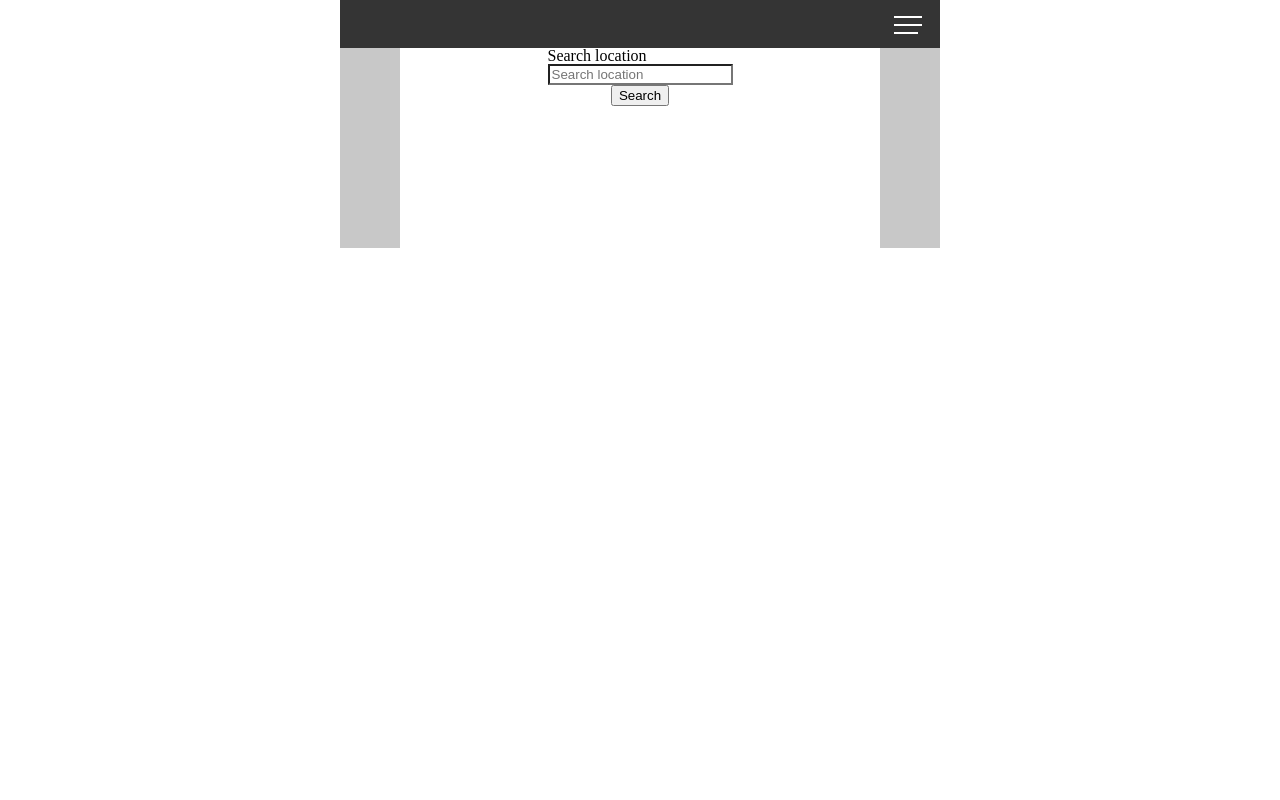
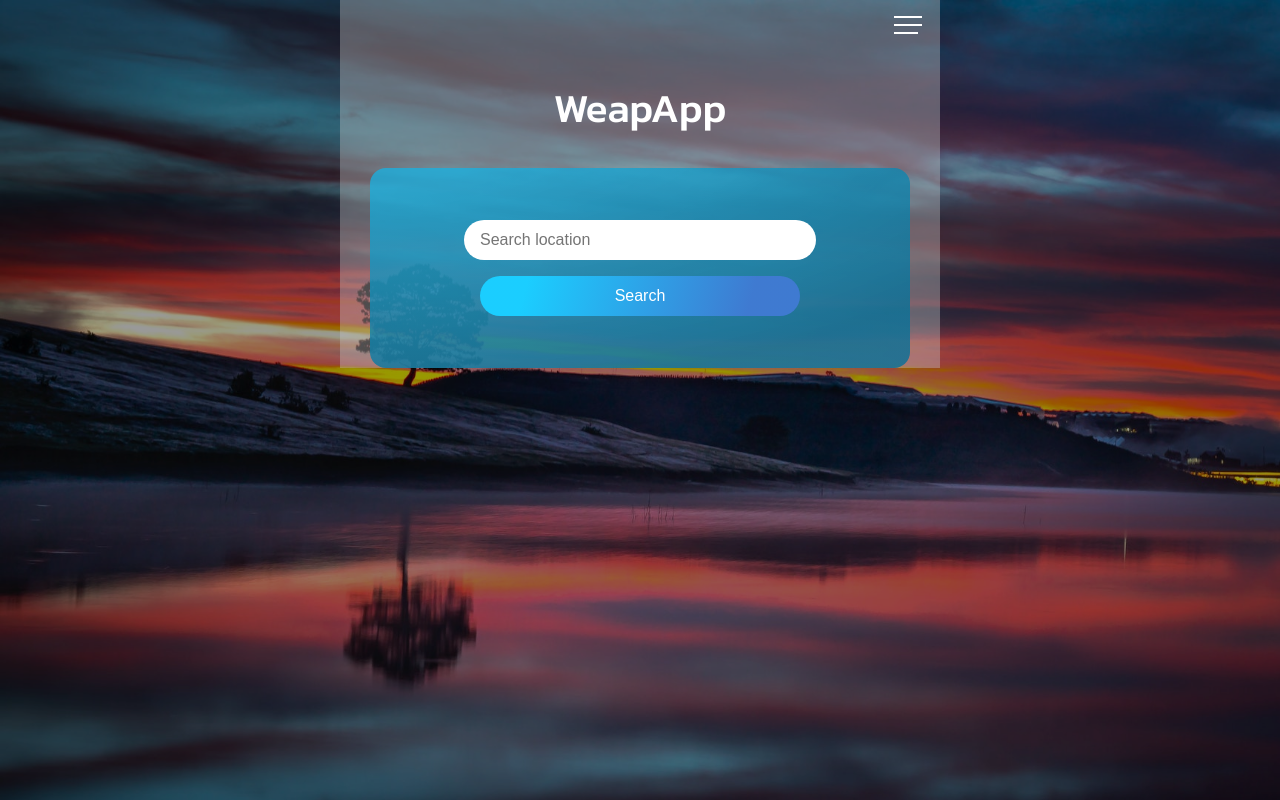
Before and after one commit to chas-academy/u07-weather-app-Niclas-Gustafsson, a React (Create React App) app: page / in a window 1280 px wide. Built offline with nearby package versions, Linux system fonts and the light colour scheme.

Commit message:
Style search section, add daily forecast component.

```diff
--- a/public/index.html
+++ b/public/index.html
@@ -6,9 +6,9 @@
   <link rel="icon" href="%PUBLIC_URL%/favicon.ico" />
   <meta name="viewport" content="width=device-width, initial-scale=1" />
   <!-- Google Fonts -->
-  <link rel="preconnect" href="https://fonts.googleapis.com">
+  <!--  <link rel="preconnect" href="https://fonts.googleapis.com">
   <link rel="preconnect" href="https://fonts.gstatic.com" crossorigin>
-  <link href="https://fonts.googleapis.com/css2?family=Kanit:wght@400;500;600;700&display=swap" rel="stylesheet">
+  <link href="https://fonts.googleapis.com/css2?family=Kanit:wght@400;500;600;700&display=swap" rel="stylesheet"> -->
 
   <link rel="preconnect" href="https://fonts.googleapis.com">
   <link rel="preconnect" href="https://fonts.gstatic.com" crossorigin>
--- a/src/App.js
+++ b/src/App.js
@@ -1,6 +1,7 @@
 import React, {useState} from 'react';
 import Navbar from './components/navbar/navbar';
 import Search from './components/searchComponent/search'
+import ForecastDay from './components/forecast-day/ForecastDay'
 
 function App() {
 
@@ -17,10 +18,11 @@ function App() {
       <Navbar open={showSidebar} toggle={handleToggle} />
 
       <section className="inner">
-
+        <h1 className="heading">WeapApp</h1>
         {/* Sidebar - visibly hidden on init */}
         <Search />
         {/* daily data */}
+        <ForecastDay />
         {/* table button */}
         {/* forcast table with collapsable daily timelapses */}
       </section>
--- a/src/assets/css/main.css
+++ b/src/assets/css/main.css
@@ -52,12 +52,64 @@ input {
 body {
   width: 100%;
   height: 100vh;
+  background-color: rgba(0, 0, 0, 0.4);
+  width: 100%;
+  height: 100%;
+}
+
+body::before {
+  content: '';
+  background: url("/src/assets/images/lake.jpg") no-repeat center center/cover;
+  position: absolute;
+  width: 100%;
+  height: 100%;
+  top: 0;
+  left: 0;
+  z-index: -1;
+}
+
+body::after {
+  content: '';
+  background-color: rgba(0, 0, 0, 0.4);
+  width: 100%;
+  height: 100%;
+  position: absolute;
+  width: 100%;
+  height: 100%;
+  top: 0;
+  left: 0;
+  z-index: -1;
 }
 
 body #root .container {
   max-width: 37.5em;
   margin: 0 auto;
-  background-color: #c8c8c8;
+  background-color: rgba(200, 200, 200, 0.376);
+}
+
+body #root .container .inner {
+  display: -webkit-box;
+  display: -ms-flexbox;
+  display: flex;
+  -webkit-box-orient: vertical;
+  -webkit-box-direction: normal;
+      -ms-flex-direction: column;
+          flex-direction: column;
+  -webkit-box-align: center;
+      -ms-flex-align: center;
+          align-items: center;
+  -webkit-box-pack: center;
+      -ms-flex-pack: center;
+          justify-content: center;
+}
+
+body #root .container .inner .heading {
+  font-size: 2.5em;
+  font-family: "Kanit", sans-serif;
+  font-weight: 500;
+  color: #ffffff;
+  text-align: center;
+  margin: 1em;
 }
 
 .nav {
@@ -65,7 +117,6 @@ body #root .container {
   max-width: 600px;
   margin: 0 auto;
   height: 3rem;
-  background-color: #343434;
 }
 
 .nav .hamburger {
@@ -125,10 +176,26 @@ body #root .container {
 }
 
 .search-box {
-  width: 80%;
+  display: -webkit-box;
+  display: -ms-flexbox;
+  display: flex;
+  -webkit-box-orient: vertical;
+  -webkit-box-direction: normal;
+      -ms-flex-direction: column;
+          flex-direction: column;
+  -webkit-box-pack: center;
+      -ms-flex-pack: center;
+          justify-content: center;
+  -webkit-box-align: center;
+      -ms-flex-align: center;
+          align-items: center;
+  width: 90%;
+  max-width: 37.5em;
   height: 200px;
-  background-color: #fff;
   margin: 0 auto;
+  font-family: "Roboto", sans-serif;
+  background: radial-gradient(169.33% 169.33% at -8.09% -32.56%, rgba(255, 220, 220, 0) 24.88%, rgba(3, 23, 46, 0.356) 87.1%), rgba(25, 178, 226, 0.77);
+  border-radius: 1em;
 }
 
 .search-box .search-form {
@@ -145,9 +212,39 @@ body #root .container {
   -webkit-box-align: center;
       -ms-flex-align: center;
           align-items: center;
+  padding: 1em;
+  width: 80%;
+  /* input, label {
+            display: block;
+            margin: 0.5em;
+
+        } */
 }
 
-.search-box .search-form input, .search-box .search-form label {
-  display: block;
+.search-box .search-form input {
+  width: 100%;
+  max-width: 22em;
+  height: 2.5em;
+  border-radius: 1.25em;
+  border: none;
+  padding-left: 1em;
+  margin-bottom: 1em;
+  font-size: 1rem;
+}
+
+.search-box .search-form button {
+  width: 100%;
+  max-width: 20em;
+  height: 2.5em;
+  border-radius: 1.25em;
+  border: none;
+  font-size: 1rem;
+  font-weight: 500;
+  background: linear-gradient(285.12deg, rgba(101, 25, 160, 0.486) 16.13%, rgba(27, 200, 255, 0.6) 85.33%), #1BD6FF;
+  color: #ffffff;
+}
+
+.search-box .search-form button:hover {
+  cursor: pointer;
 }
 /*# sourceMappingURL=main.css.map */
--- a/src/assets/scss/components/_app.scss
+++ b/src/assets/scss/components/_app.scss
@@ -3,16 +3,56 @@
 body {
     width: 100%;
     height: 100vh;
+    background-color: rgba(0,0,0,0.4);
+    width: 100%;
+    height: 100%;
+    // max-width: 600px;
+    // margin: 0 auto;
+    // overflow: hidden;
+    &::before {
+        content: '';
+        background: url('/src/assets/images/lake.jpg') no-repeat center center/cover;
+        position: absolute;
+        width: 100%;
+        height: 100%;
+        top: 0;
+        left: 0;
+        z-index: -1;
+    }
+    &::after {
+        content: '';
+        background-color: rgba(0,0,0,0.4);
+        width: 100%;
+        height: 100%;
+        position: absolute;
+        width: 100%;
+        height: 100%;
+        top: 0;
+        left: 0;
+        z-index: -1;
+
+    }
     // background-color: #343434;
     #root {
 
         .container {
             max-width: 37.5em; //600px
             margin: 0 auto;
-            background-color: rgb(200, 200, 200);
+            background-color: rgba(200, 200, 200, 0.376); //for visual representation only, remove when design is done.
 
             .inner {
-
+                display: flex;
+                flex-direction: column;
+                align-items: center;
+                justify-content: center;
+                .heading {
+                    font-size: 2.5em;
+                    font-family: $kanit;
+                    font-weight: 500;
+                    color: $white;
+                    text-align: center;
+                    margin: 1em;
+                }
             }
         }
     }
--- a/src/assets/scss/components/_navbar.scss
+++ b/src/assets/scss/components/_navbar.scss
@@ -3,7 +3,7 @@
     max-width: 600px;
     margin: 0 auto;
     height: 3rem;
-    background-color: #343434;
+    // background-color: #343434;
 
 
     .hamburger {
--- a/src/assets/scss/components/_search-form.scss
+++ b/src/assets/scss/components/_search-form.scss
@@ -1,18 +1,56 @@
 .search-box {
-    width: 80%;
-    height: 200px; // refactor to relative
-    background-color: #fff;
-    margin: 0 auto;
+    display: flex;
+        flex-direction: column;
+        justify-content: center;
+        align-items: center;
+        width: 90%;
+        max-width: 37.5em;
+        height: 200px; // refactor to relative
+        // background-color: #fff;
+        margin: 0 auto;
+        font-family: $robo;
+        background: $box-gradient;
+        border-radius: 1em;
     .search-form {
         display: flex;
         flex-direction: column;
         justify-content: center;
         align-items: center;
-        input, label {
+        padding: 1em;
+        width: 80%;
+        // max-width: 30em;
+        /* input, label {
             display: block;
+            margin: 0.5em;
+
+        } */
+
+        input {
+            // display: block;
+            width: 100%;
+            max-width: 22em;
+            height: 2.5em;
+            border-radius: 1.25em;
+            border: none;
+            padding-left: 1em;
+            margin-bottom: 1em;
+            font-size: 1rem;
+
         }
         button {
+            width:100%;
+            max-width: 20em;
+            height:2.5em;
+            border-radius: 1.25em;
+            border: none;
+            font-size: 1rem;
+            font-weight: 500;
+            background: $btn-gradient;
+            color: $white;
 
+            &:hover {
+                cursor: pointer;
+            }
         }
     }
 }
--- /dev/null
+++ b/src/components/forecast-day/ForecastDay.jsx
@@ -0,0 +1,14 @@
+import React from 'react'
+
+export default function ForecastDay() {
+  return (
+    <section className="forecast-day">
+      <section className="inner-left">
+
+      </section>
+      <section className="inner-right">
+
+      </section>
+    </section>
+  )
+}
--- a/src/components/searchComponent/search.jsx
+++ b/src/components/searchComponent/search.jsx
@@ -3,12 +3,10 @@ import React from 'react'
 export default function Search() {
   return (
     <section className="search-box">
+
       <form className="search-form" action="">
-        <div className="form-group">
+        <input id="search" type="text" aria-labelledby="Search location" placeholder="Search location"/>
 
-        <label htmlFor="search">Search location</label>
-        <input id="search" type="text" placeholder="Search location"/>
-        </div>
         <button type="submit">Search</button>
       </form>
     </section>
```
Also changed, not shown: src/assets/css/main.min.css, src/assets/images/lake.jpg (added), src/assets/images/mountain.jpg (added).
